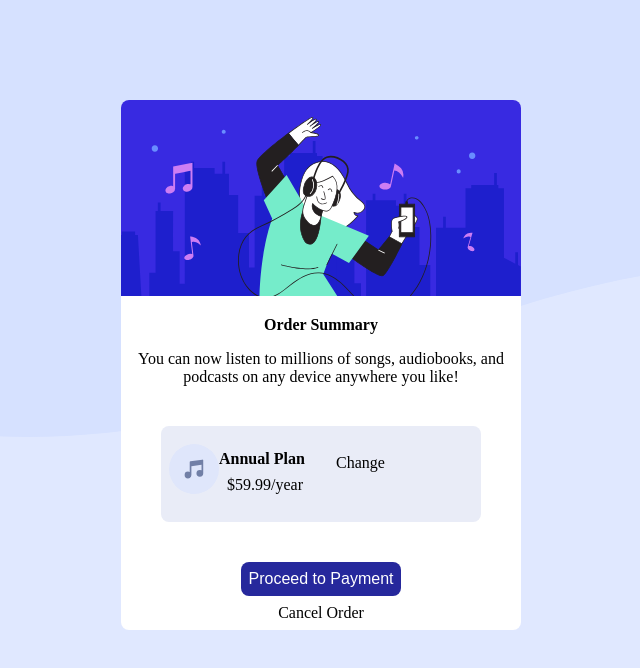
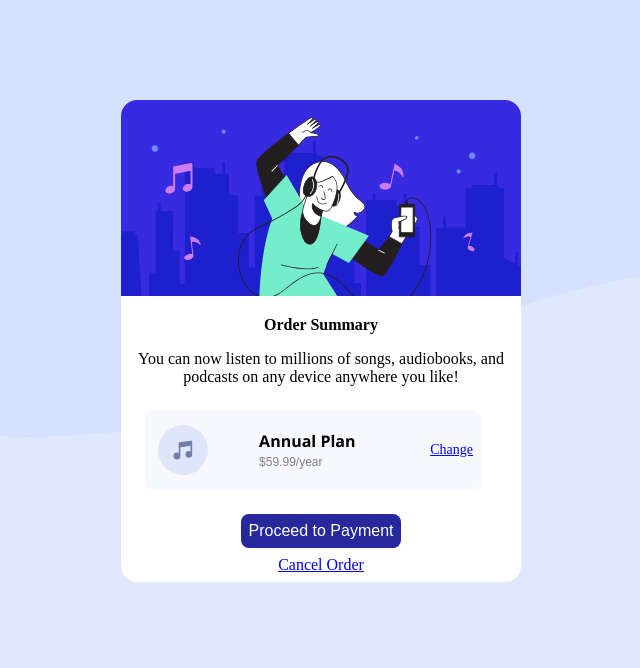
Before and after one commit to demiladebdm/order_summary_challenge, a plain HTML site: page index.html in a window 1280 px wide. Shown: the whole page, without its empty margins (319-959 px from the left). Drawn offline with Linux system fonts and the light colour scheme.

Commit message:
new update

```diff
--- a/index.html
+++ b/index.html
@@ -8,22 +8,22 @@
 </head>
 <body>
 
-    <div class = "inner">
-        <div class="headd">
-            <img class="hh" src="./order-summary-component-main/images/illustration-hero.svg" width="100%" height="100%" alt="head image">
+    <div class = "inner_container">
+        <img class="image_header" src="./order-summary-component-main/images/illustration-hero.svg" width="100%" height="100%" alt="head image">
+
+        <div id="main_container">
+            <div class = "introduction">
+                <p class="order_header"><strong>Order Summary</strong></p>
+                <p class="order_body">You can now listen to millions of songs, audiobooks, and podcasts on any device anywhere you like!</p>
             </div>
-
-        <p class="he"><strong>Order Summary</strong></p>
-        <p class="bo">You can now listen to millions of songs, audiobooks, and podcasts on any device anywhere you like!</p>
-
-        <div class="plan">
-            <img class="pp" src="./order-summary-component-main/images/icon-music.svg" width="50em" height="50em" alt="music icon">
-            <p><strong class="st">Annual Plan</strong><span class="p">$59.99/year</span></p>
+            <div class="plan_box">
+                <img class="music_icon" src="./order-summary-component-main/images/icon-music.svg" width="50em" height="50em" alt="music icon">
+                <p class="annual_plan">Annual Plan<span>$59.99/year</span></p>
                 <a class="link" href="#" >Change</a>
             </div>
 
-        <div class="Payment">
-            <button class="button">Proceed to Payment</button>
+            <div class="payment">
+                <button>Proceed to Payment</button>
             </div>
 
             <div class="cancel">
@@ -31,5 +31,7 @@
             </div>
         </div>
 
+    </div>
+
 </body>
 </html>
--- a/style.css
+++ b/style.css
@@ -1,122 +1,116 @@
-html{
+html {
     box-sizing: border-box;
 }
 
 body {
     margin: 0;
     padding: 0;
+    display: flex;
+    justify-content: center;
+    align-items: center;
     background: hsl(225, 100%, 94%);
     background-image: url(./order-summary-component-main/images/pattern-background-desktop.svg);
     background-repeat: no-repeat;
 }
 
 
-.inner{
+.inner_container {
     position: relative;
     background-color: white;
     top: 100px;
     margin: 0 auto;
     width: 50vh;
-    border: 1px solid black;
+    border-radius: 1.0em;
+}
+
+
+.image_header {
+    border-top-left-radius: 1.0em;
+    border-top-right-radius: 1.0em;
+}
+
+.introduction {
+    text-align: center;
+    font-size: 1.0em;
+    padding: 0 1.0em;
+}
+
+.order_header {
+    text-decoration: solid;
+}
+
+.order_border {
+    display: flex;
+    padding: 0 5em;
+}
+
+.plan_box {
+    display: flex;
+    padding: 0 0.5em;
+    align-items: center;
+    justify-content: space-between;
+    background-color: #F8F9FE;
+    border: none;
+    height: 10vh;
+    width: 80%;
+    text-decoration: none;
+    margin: 1.5em;
     border-radius: 0.5em;
-    border-style: none;
+}
+
+.music_icon {
+    margin-left: 5px;
+}
+
+.annual_plan {
+    width: 100px;
+    margin: 0;
+    margin-left: -20px;
+    font-family: 'Segoe UI', Tahoma, Geneva, Verdana, sans-serif;
+    font-weight: 700;
+}
+
+span {
+    display: block;
+    font-size: 12px;
+    font-weight: 400;
+    color: grey;
+    margin-top: 3px;
+    font-family: sans-serif;
 
 }
 
-.hh {
-    /* position: relative; */
-    /* top: 0;
-    margin: 0;
-    padding: 0;
-    border: 0; */
-    border-top-left-radius: 0.5em;
-    border-top-right-radius: 0.5em;
+.link /* unvisited link */ {
+   text-decoration-color: blue;
+   cursor: pointer;
+   /* font-family: 'Courier New', Courier, monospace; */
+   font-size: 14px;
+   color: blue;
 }
 
-.he {
-    display: flex;
-    justify-content: center;
-}
-
-.bo {
-    text-transform: thin;
-    text-align: center;
-    padding: 0 0.5em;
-}
-
-.plan {
-    display: flex;
-    padding: 0.5em;
-    background-color: hsl(226, 45%, 94%);
-    border: none;
-    color: black;
-    height: 10vh;
-    /* text-align: center; */
-    text-decoration: none;
-    /* display: inline-flexbox; */
-    /* font-size: 16px; */
-    margin: 2.5em;
-    border-radius: 0.5em;
-}
-
-.st {
-    display: flex;
-    margin-top: 0;
-    padding: -1.5em;
-}
-
-.p {
-    padding: 0.5em;
-    display: block;
-
-}
-
-.pp {
-    margin-top: 10px;
-    /* display: flex;
-    justify-self: left; */
-    /* align-items: center;
-    padding: -60px; */
-}
-
-.link {
-    position: relative;
-    margin: 20px 0px 0px 25px;
-    /* left: 1px; */
-    /* display: flex;
-    align-items: center;     */
-    /* text-align: right; */
-}
-
-/* unvisited link */
-a:link {
-    color: black;
-    text-decoration: none;
-  }
-
   /* visited link */
-  a:visited {
-    color: blue;
+.link:visited {
+    color: rgb(105, 33, 78);
     text-decoration: none;
   }
 
   /* mouse over link */
-  a:hover {
-    color: hotpink;
+.link:hover {
+    color: blue;
     text-decoration: underline;
   }
 
   /* selected link */
-  a:active {
+.link:active {
     color: green;
     text-decoration: underline;
   }
 
-.Payment {
+.payment {
     display: flex;
     justify-content: center;
 }
-.button {
+button {
     display: flex;
     background-color: #26289c;
     border: none;
@@ -127,12 +121,17 @@ a:link {
     text-align: center;
     text-decoration: none;
     font-size: 16px;
-    /* margin: 2.5em; */
     cursor: pointer;
     border-radius: 0.5em;
-  }
+}
 
 .cancel {
+    border: none;
     padding: 0.5em;
-    text-align: center;
+    text-align:center;
+    cursor: pointer;
+    text-decoration: none;
+    border-bottom-left-radius: 1.0em;
+    border-bottom-right-radius: 1.0em;
+
 }
```
Lines whose indentation alone changed are shown as unchanged.
